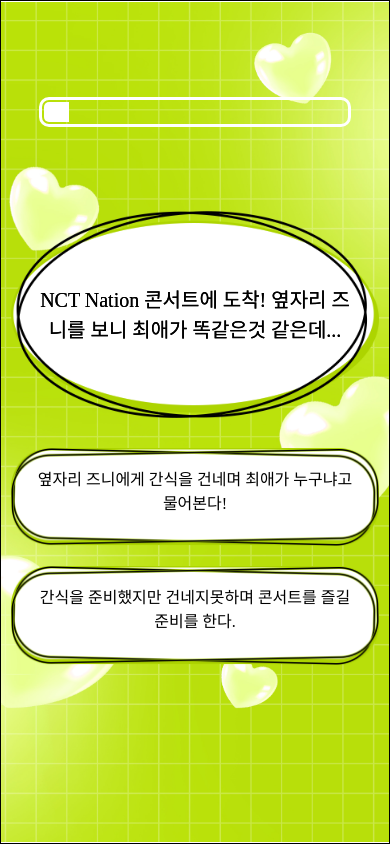
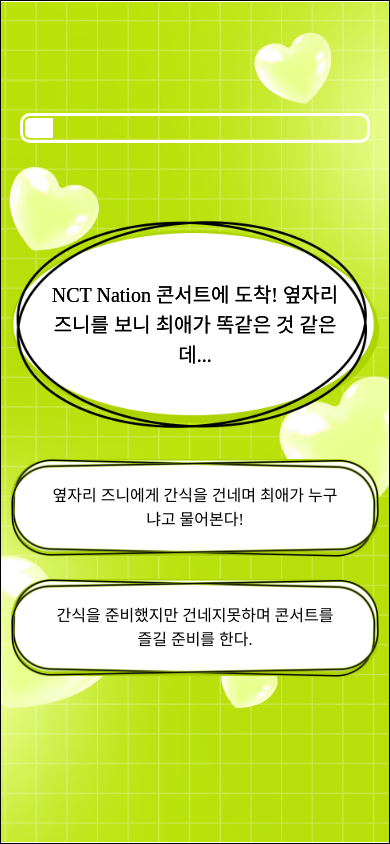
Before and after one commit to 27Lia/mbti, a React (Create React App) app: page /test in a window 390 px wide. Built offline with nearby package versions, Linux system fonts and the light colour scheme; a web font is replaced by a local one.

Commit message:
style: 모바일 뷰포트 확인중

```diff
--- a/src/data/nctMembers.json
+++ b/src/data/nctMembers.json
@@ -48,7 +48,7 @@
         "compatibleTypes": [
             {
                 "type": "ESFP",
-                "description": "윈윈처럼 활기차고 사교적인 사람과 어울립니다."
+                "description": "시즈니처럼 활기차고 사교적인 사람과 어울립니다."
             }
         ],
         "member": [
--- a/src/data/questions.json
+++ b/src/data/questions.json
@@ -1,7 +1,7 @@
 [
   {
     "id": 1,
-    "question": "NCT Nation 콘서트에 도착! 옆자리 즈니를 보니 최애가 똑같은것 같은데...",
+    "question": "NCT Nation 콘서트에 도착! 옆자리 즈니를 보니 최애가 똑같은 것 같은데...",
     "options": [
       {
         "answer": "옆자리 즈니에게 간식을 건네며 최애가 누구냐고 물어본다!",
--- a/src/pages/ResultPage.jsx
+++ b/src/pages/ResultPage.jsx
@@ -22,19 +22,22 @@
   };
 
   return (
-    <div>
+    <div className="resultPage">
       {mbtiType ? (
         <div>
             <img className="memberImg" src={mbtiInfo.member[0].memberImg}></img>
-          <h1>당신의 유형은 {mbtiInfo.member[0].member}입니다.</h1>
+            <div className="resultText">
+            <img className="heart" src="/images/icon/heart.png"/>
+              <h1>당신의 유형은 <strong>{mbtiInfo.member[0].member} </strong>입니다.</h1>
               <br />
               <div>{mbtiInfo.member[0].description}</div>
               <br />
               <h2>
-            당신과 어울리는 NCT 멤버는 다음과 같습니다
+                당신과 어울리는 NCT 멤버는
                 <br />
                 {compatibleMember}
               </h2>
+            </div>
         </div>
       ) : (
         <p>MBTI 유형이 제공되지 않았습니다.</p>
--- a/src/pages/TestPage.jsx
+++ b/src/pages/TestPage.jsx
@@ -62,18 +62,13 @@
         <div className="mb-8">
           <div className="answerWrap">
           {questionData[currentIndex].options.map((option, index) => (
-            <button
+            <div
               className="answerbtn"
               key={index}
               onClick={() => handleOptionSelect(option.type)}
             >
-              <img
-                className="answerWrap"
-                src="/images/icon/answer.png"
-                alt={`answer_option_${index}`}
-              />
               <p>{option.answer}</p>
-            </button>
+            </div>
           ))}
           </div>
         </div>
--- a/src/styles/ResultPage.css
+++ b/src/styles/ResultPage.css
@@ -1,11 +1,61 @@
-/*
-  .retry-btn {
-    padding: 10px 20px;
-    margin-right: 10px;
-    border-radius: 4px;
-    background-color: #fff;
+.resultPage{
+  background-image: url(/public/images/icon/bg_img.jpg);
+  height: 100vh;
+  background-size: contain;
+  background-repeat: no-repeat;
+  background-position: center;
+  padding: 70px 50px;
+  text-align: center;
+}
+.memberImg{
+  border-radius: 20px;
+  width: 300px;
+  height: 320px;
+  object-fit: cover;
+}
+.resultText{
+  padding: 30px 20px 20px;
+  margin-top: 45px;
+  border-radius: 20px;
+  background: rgb(226, 255, 159);
+  border: 2px solid #000;
+  position: relative;
+  font-size: 15px;
+  line-height: 1.6;
+  box-shadow: 1px 1px 1px 2px #000000;
+}
+@keyframes floatUp {
+  0% {
+    transform: translate(-50%, 0);
   }
-  .memberImg{
-    width: 300px;
-    margin: 10px auto;
-  }   */
+  50% {
+    transform: translate(-50%, 5px);
+  }
+  100% {
+    transform: translate(-50%, 0);
+  }
+}
+
+.heart {
+  position: absolute;
+  width: 50px;
+  left: 50%;
+  top: -20px;
+  transform: translate(-50%);
+  animation: floatUp 2s infinite;
+}
+strong{
+  font-size: 18px;
+}
+.retry-btn{
+  border: 1px solid #000;
+  background: #fff;
+  padding: 5px 20px;
+  border-radius: 30px;
+  font-weight: bold;
+  color: #bbe309;
+  box-shadow: 0.5px 0.5px 0.5px 1px #000000;
+}
+.retry-btn:first-of-type{
+  margin-right: 20px;
+}
--- a/src/styles/TestPage.css
+++ b/src/styles/TestPage.css
@@ -4,15 +4,15 @@
     background-size: contain;
     background-repeat: no-repeat;
     background-position: center;
-    max-width: 500px;
+    max-width: 425px;
     margin: 0 auto;
     border: 1px solid #000;
     padding: 10px;
 }
 .progressBar{
-    width: 80vw;
+    width: 350px;
     position: absolute;
-    top: 15%;
+    top: 17%;
     left: 50%;
     transform: translate(-50%, -30px);
     border: 3px solid #fff;
@@ -29,7 +29,7 @@
 }
 .qustionWrap{
     position: relative;
-    margin-top: 200px;
+    margin-top: 210px;
     text-align: center;
     margin-bottom: 30px;
 }
@@ -38,57 +38,28 @@
     position: relative;
 }
 .qustionWrap .qna{
-    width: 80vw;
+    width: 100%;
     position: absolute;
     left: 50%;
     top: 50%;
     transform: translate(-50%, -50%);
+    padding: 37px;
     font-size: 20px;
     filter: drop-shadow(0.5px 0.7px 0.7px #000000);
 }
 .answerbtn{
     position: relative;
+    height:100px;
+    padding: 40px;
+    display: flex;
+    align-items: center;
+    justify-content: center;
+    text-align: center;
+    background-size: contain;
+    background-repeat: no-repeat;
+    background-position: center;
+    background-image: url(/public/images/icon/answer.png);
 }
 .answerbtn:first-of-type{
     margin-bottom: 20px;
 }
-.answerbtn p{
-    position: absolute;
-    top: 0;
-    right: 0;
-    padding: 20px;
-}
-/*
-.Header p{
-    color: #fff;
-}
-
-.qustionWrap{
-    position: relative;
-    margin-bottom: 70px;
-    filter: drop-shadow(3px 1px 1px #88b917);
-}
-.qustionWrap .qna{
-    width: 90%;
-    position: absolute;
-    left: 50%;
-    top: 50%;
-    transform: translate(-50%, -50%);
-    font-size: 20px;
-    filter: drop-shadow(0.5px 0.7px 0.7px #000000);
-}
-.answerWrap {
-    display: flex;
-    flex-direction: column;
-    align-items: center;
-    justify-content: space-evenly;
-    height: 250px;
-}
-
-.answerbtn {
-    width: 100%;
-    height: 100px;
-    border-radius: 5px;
-    padding: 10px;
-    background: #fff;
-} */
```
Also changed, not shown: src/styles/MainPage.css (+0 -19 lines). Lines whose indentation alone changed are shown as unchanged.
